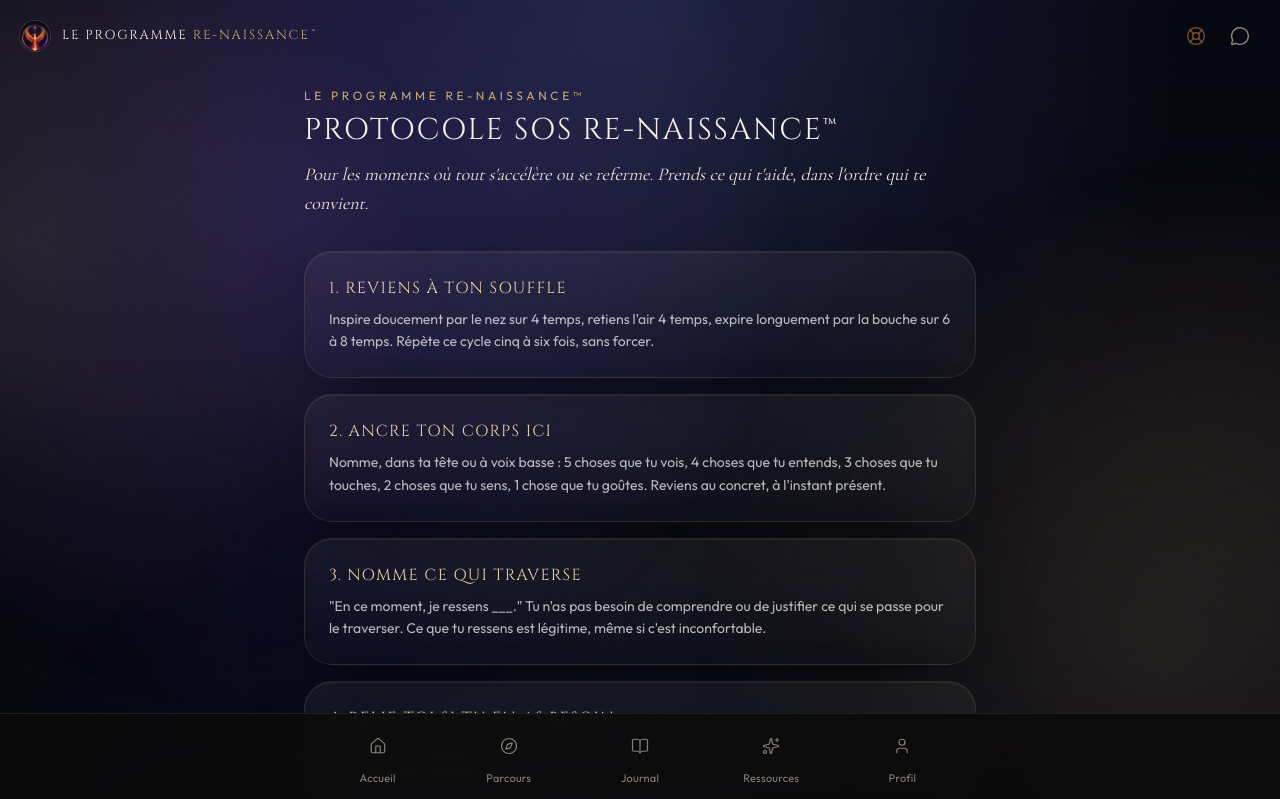
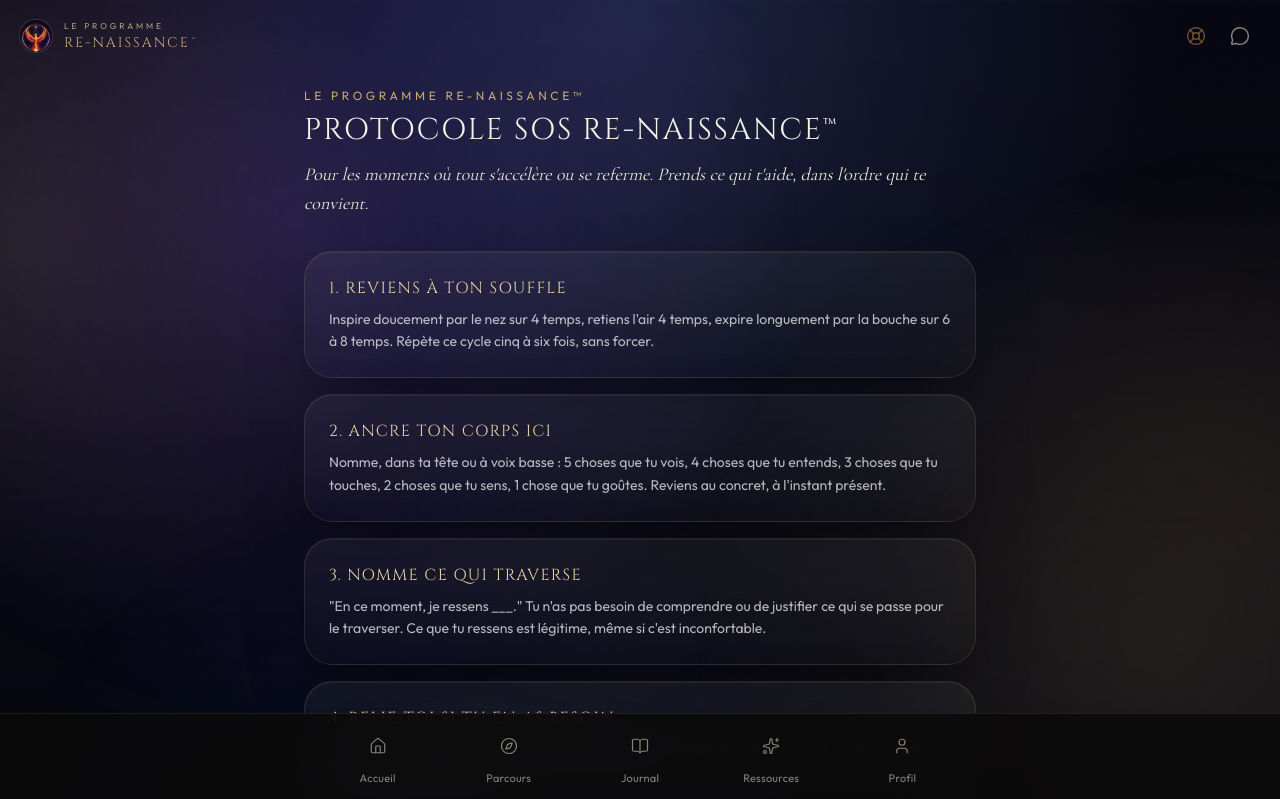
Before and after one commit to mohamesbah44-source/renaissance-app, a Next.js app: page /sos in a window 1280 px wide. Shown: the top 799 px of the page. Built offline with nearby package versions, Linux system fonts and the light colour scheme; no server answers.

Commit message:
Update AppShell.tsx

```diff
--- a/components/layout/AppShell.tsx
+++ b/components/layout/AppShell.tsx
@@ -17,19 +17,21 @@ export function AppShell({ children }: { children: React.ReactNode }) {
         />
 
         <header className="flex items-center justify-between px-5 py-4">
-          <Link href="/dashboard" className="group flex items-center gap-3">
+          <Link href="/dashboard" className="group flex items-center gap-3" aria-label="Le Programme Re-Naissance">
             <Image
               src="/logo-icon.png"
               alt=""
-              width={30}
-              height={30}
+              width={32}
+              height={32}
               className="rounded-full ring-1 ring-rr-or/20 transition-all duration-300 group-hover:ring-rr-or/50"
               priority
             />
-            <span className="font-rr-display text-[13px] uppercase tracking-[0.14em] text-rr-ivoire">
-              <span className="hidden sm:inline">Le Programme </span>
-              <span className="text-rr-or">Re-Naissance</span>
-              <sup className="ml-0.5 text-[8px]">™</sup>
+            <span className="flex flex-col leading-none">
+              <span className="text-[8.5px] uppercase tracking-[0.34em] text-rr-or-clair/70">Le Programme</span>
+              <span className="mt-1.5 font-rr-display text-[14px] uppercase tracking-[0.14em] text-rr-or">
+                Re-Naissance
+                <sup className="ml-0.5 text-[8px]">™</sup>
+              </span>
             </span>
           </Link>
           <div className="flex items-center gap-1">
```
